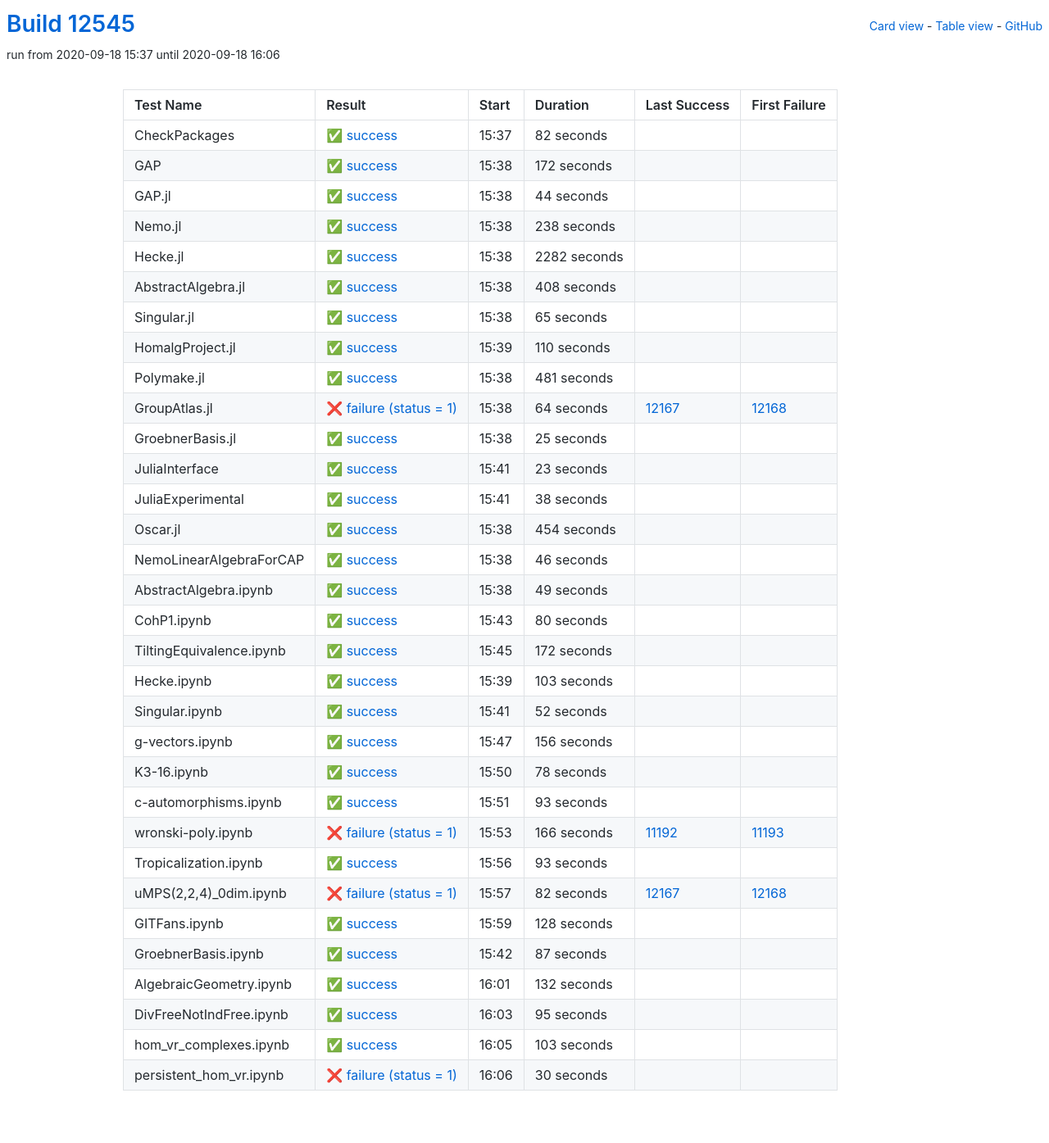
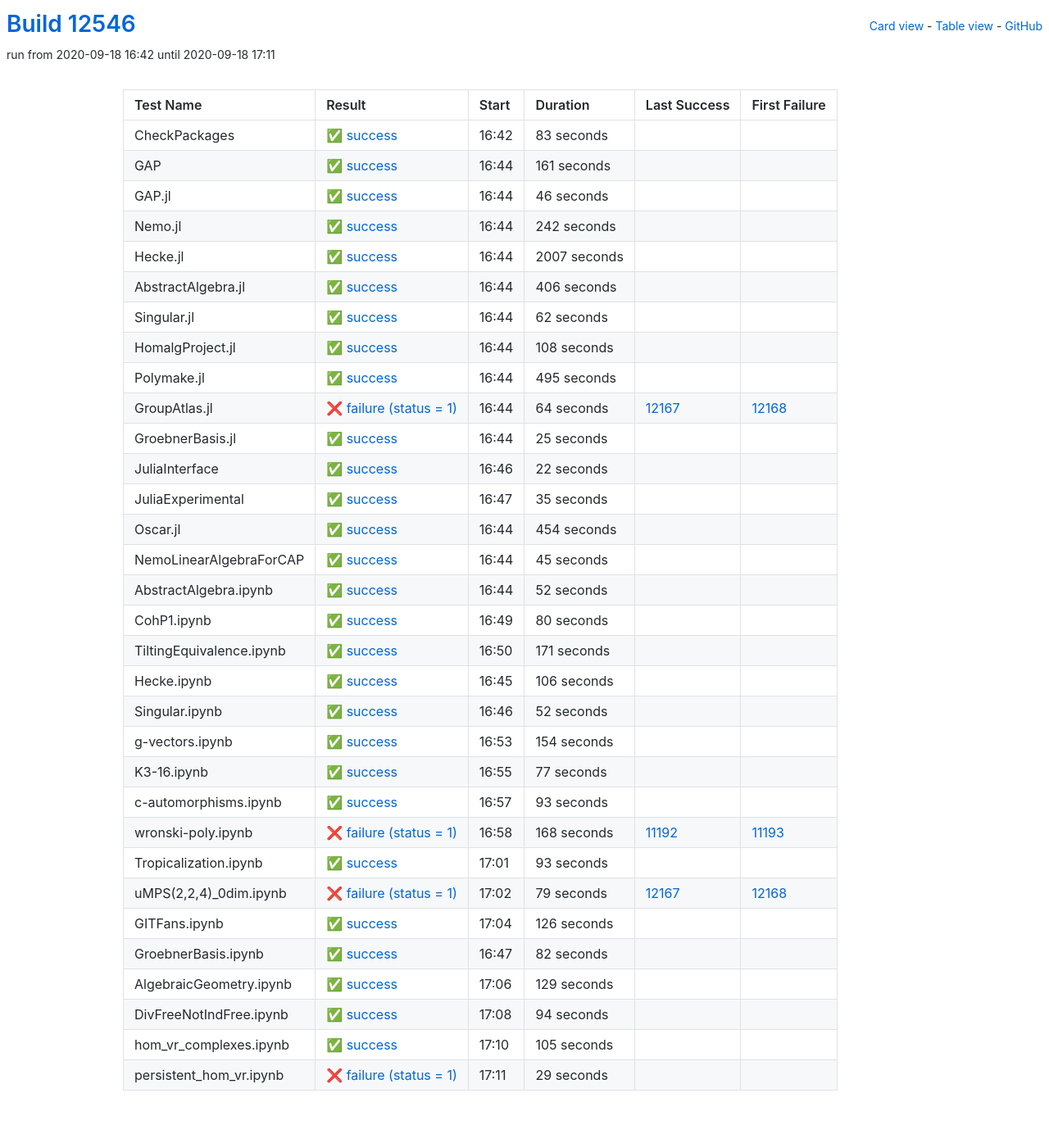
Before and after one commit to oscar-system/oscar-ci-status, a Jekyll site: the page built from table.html, in a window 1280 px wide. Shown: the whole page at 82% size. Built offline with Jekyll 4.4.1, drawn with Linux system fonts in a browser that asks for light colours.

Commit message:
Build #12546

```diff
--- a/_data/ci.yml
+++ b/_data/ci.yml
@@ -1,6 +1,6 @@
 ---
-build: 12545
-build_url: https://oscarci.mathematik.uni-kl.de/job/oscar/12545/
+build: 12546
+build_url: https://oscarci.mathematik.uni-kl.de/job/oscar/12546/
 job: oscar
 organization: oscar-system
 repo: oscar-ci-status
@@ -8,116 +8,116 @@
 tests:
 - name: CheckPackages
   id: checkpackages
-  log: https://oscarci.mathematik.uni-kl.de/job/oscar/12545/artifact/logs/build-12545/CheckPackages.log
-  start: 2020-09-18 15:37
+  log: https://oscarci.mathematik.uni-kl.de/job/oscar/12546/artifact/logs/build-12546/CheckPackages.log
+  start: 2020-09-18 16:42
   success: true
   exitcode: 0
   status: success
-  duration: 82
+  duration: 83
   last_success: false
   last_success_url:
   first_failure: false
   first_failure_url:
 - name: GAP
   id: gap
-  log: https://oscarci.mathematik.uni-kl.de/job/oscar/12545/artifact/logs/build-12545/GAP.log
-  start: 2020-09-18 15:38
+  log: https://oscarci.mathematik.uni-kl.de/job/oscar/12546/artifact/logs/build-12546/GAP.log
+  start: 2020-09-18 16:44
   success: true
   exitcode: 0
   status: success
-  duration: 172
+  duration: 161
   last_success: false
   last_success_url:
   first_failure: false
   first_failure_url:
 - name: GAP.jl
   id: gap-jl
-  log: https://oscarci.mathematik.uni-kl.de/job/oscar/12545/artifact/logs/build-12545/GAP.jl.log
-  start: 2020-09-18 15:38
+  log: https://oscarci.mathematik.uni-kl.de/job/oscar/12546/artifact/logs/build-12546/GAP.jl.log
+  start: 2020-09-18 16:44
   success: true
   exitcode: 0
   status: success
-  duration: 44
+  duration: 46
   last_success: false
   last_success_url:
   first_failure: false
   first_failure_url:
 - name: Nemo.jl
   id: nemo-jl
-  log: https://oscarci.mathematik.uni-kl.de/job/oscar/12545/artifact/logs/build-12545/Nemo.jl.log
-  start: 2020-09-18 15:38
+  log: https://oscarci.mathematik.uni-kl.de/job/oscar/12546/artifact/logs/build-12546/Nemo.jl.log
+  start: 2020-09-18 16:44
   success: true
   exitcode: 0
   status: success
-  duration: 238
+  duration: 242
   last_success: false
   last_success_url:
   first_failure: false
   first_failure_url:
 - name: Hecke.jl
   id: hecke-jl
-  log: https://oscarci.mathematik.uni-kl.de/job/oscar/12545/artifact/logs/build-12545/Hecke.jl.log
-  start: 2020-09-18 15:38
+  log: https://oscarci.mathematik.uni-kl.de/job/oscar/12546/artifact/logs/build-12546/Hecke.jl.log
+  start: 2020-09-18 16:44
   success: true
   exitcode: 0
   status: success
-  duration: 2282
+  duration: 2007
   last_success: false
   last_success_url:
   first_failure: false
   first_failure_url:
 - name: AbstractAlgebra.jl
   id: abstractalgebra-jl
-  log: https://oscarci.mathematik.uni-kl.de/job/oscar/12545/artifact/logs/build-12545/AbstractAlgebra.jl.log
-  start: 2020-09-18 15:38
+  log: https://oscarci.mathematik.uni-kl.de/job/oscar/12546/artifact/logs/build-12546/AbstractAlgebra.jl.log
+  start: 2020-09-18 16:44
   success: true
   exitcode: 0
   status: success
-  duration: 408
+  duration: 406
   last_success: false
   last_success_url:
   first_failure: false
   first_failure_url:
 - name: Singular.jl
   id: singular-jl
-  log: https://oscarci.mathematik.uni-kl.de/job/oscar/12545/artifact/logs/build-12545/Singular.jl.log
-  start: 2020-09-18 15:38
+  log: https://oscarci.mathematik.uni-kl.de/job/oscar/12546/artifact/logs/build-12546/Singular.jl.log
+  start: 2020-09-18 16:44
   success: true
   exitcode: 0
   status: success
-  duration: 65
+  duration: 62
   last_success: false
   last_success_url:
   first_failure: false
   first_failure_url:
 - name: HomalgProject.jl
   id: homalgproject-jl
-  log: https://oscarci.mathematik.uni-kl.de/job/oscar/12545/artifact/logs/build-12545/HomalgProject.jl.log
-  start: 2020-09-18 15:39
+  log: https://oscarci.mathematik.uni-kl.de/job/oscar/12546/artifact/logs/build-12546/HomalgProject.jl.log
+  start: 2020-09-18 16:44
   success: true
   exitcode: 0
   status: success
-  duration: 110
+  duration: 108
   last_success: false
   last_success_url:
   first_failure: false
   first_failure_url:
 - name: Polymake.jl
   id: polymake-jl
-  log: https://oscarci.mathematik.uni-kl.de/job/oscar/12545/artifact/logs/build-12545/Polymake.jl.log
-  start: 2020-09-18 15:38
+  log: https://oscarci.mathematik.uni-kl.de/job/oscar/12546/artifact/logs/build-12546/Polymake.jl.log
+  start: 2020-09-18 16:44
   success: true
   exitcode: 0
   status: success
-  duration: 481
+  duration: 495
   last_success: false
   last_success_url:
   first_failure: false
   first_failure_url:
 - name: GroupAtlas.jl
   id: groupatlas-jl
-  log: https://oscarci.mathematik.uni-kl.de/job/oscar/12545/artifact/logs/build-12545/GroupAtlas.jl.log
-  start: 2020-09-18 15:38
+  log: https://oscarci.mathematik.uni-kl.de/job/oscar/12546/artifact/logs/build-12546/GroupAtlas.jl.log
+  start: 2020-09-18 16:44
   success: false
   exitcode: 1
   status: failure
@@ -128,8 +128,8 @@
   first_failure_url: https://oscarci.mathematik.uni-kl.de/job/oscar/12168/
 - name: GroebnerBasis.jl
   id: groebnerbasis-jl
-  log: https://oscarci.mathematik.uni-kl.de/job/oscar/12545/artifact/logs/build-12545/GroebnerBasis.jl.log
-  start: 2020-09-18 15:38
+  log: https://oscarci.mathematik.uni-kl.de/job/oscar/12546/artifact/logs/build-12546/GroebnerBasis.jl.log
+  start: 2020-09-18 16:44
   success: true
   exitcode: 0
   status: success
@@ -140,32 +140,32 @@
   first_failure_url:
 - name: JuliaInterface
   id: juliainterface
-  log: https://oscarci.mathematik.uni-kl.de/job/oscar/12545/artifact/logs/build-12545/JuliaInterface.log
-  start: 2020-09-18 15:41
+  log: https://oscarci.mathematik.uni-kl.de/job/oscar/12546/artifact/logs/build-12546/JuliaInterface.log
+  start: 2020-09-18 16:46
   success: true
   exitcode: 0
   status: success
-  duration: 23
+  duration: 22
   last_success: false
   last_success_url:
   first_failure: false
   first_failure_url:
 - name: JuliaExperimental
   id: juliaexperimental
-  log: https://oscarci.mathematik.uni-kl.de/job/oscar/12545/artifact/logs/build-12545/JuliaExperimental.log
-  start: 2020-09-18 15:41
+  log: https://oscarci.mathematik.uni-kl.de/job/oscar/12546/artifact/logs/build-12546/JuliaExperimental.log
+  start: 2020-09-18 16:47
   success: true
   exitcode: 0
   status: success
-  duration: 38
+  duration: 35
   last_success: false
   last_success_url:
   first_failure: false
   first_failure_url:
 - name: Oscar.jl
   id: oscar-jl
-  log: https://oscarci.mathematik.uni-kl.de/job/oscar/12545/artifact/logs/build-12545/Oscar.jl.log
-  start: 2020-09-18 15:38
+  log: https://oscarci.mathematik.uni-kl.de/job/oscar/12546/artifact/logs/build-12546/Oscar.jl.log
+  start: 2020-09-18 16:44
   success: true
   exitcode: 0
   status: success
@@ -176,32 +176,32 @@
   first_failure_url:
 - name: NemoLinearAlgebraForCAP
   id: nemolinearalgebraforcap
-  log: https://oscarci.mathematik.uni-kl.de/job/oscar/12545/artifact/logs/build-12545/NemoLinearAlgebraForCAP.log
-  start: 2020-09-18 15:38
+  log: https://oscarci.mathematik.uni-kl.de/job/oscar/12546/artifact/logs/build-12546/NemoLinearAlgebraForCAP.log
+  start: 2020-09-18 16:44
   success: true
   exitcode: 0
   status: success
-  duration: 46
+  duration: 45
   last_success: false
   last_success_url:
   first_failure: false
   first_failure_url:
 - name: AbstractAlgebra.ipynb
   id: abstractalgebra-ipynb
-  log: https://oscarci.mathematik.uni-kl.de/job/oscar/12545/artifact/logs/build-12545/AbstractAlgebra.ipynb.log
-  start: 2020-09-18 15:38
+  log: https://oscarci.mathematik.uni-kl.de/job/oscar/12546/artifact/logs/build-12546/AbstractAlgebra.ipynb.log
+  start: 2020-09-18 16:44
   success: true
   exitcode: 0
   status: success
-  duration: 49
+  duration: 52
   last_success: false
   last_success_url:
   first_failure: false
   first_failure_url:
 - name: CohP1.ipynb
   id: cohp1-ipynb
-  log: https://oscarci.mathematik.uni-kl.de/job/oscar/12545/artifact/logs/build-12545/CohP1.ipynb.log
-  start: 2020-09-18 15:43
+  log: https://oscarci.mathematik.uni-kl.de/job/oscar/12546/artifact/logs/build-12546/CohP1.ipynb.log
+  start: 2020-09-18 16:49
   success: true
   exitcode: 0
   status: success
@@ -212,32 +212,32 @@
   first_failure_url:
 - name: TiltingEquivalence.ipynb
   id: tiltingequivalence-ipynb
-  log: https://oscarci.mathematik.uni-kl.de/job/oscar/12545/artifact/logs/build-12545/TiltingEquivalence.ipynb.log
-  start: 2020-09-18 15:45
+  log: https://oscarci.mathematik.uni-kl.de/job/oscar/12546/artifact/logs/build-12546/TiltingEquivalence.ipynb.log
+  start: 2020-09-18 16:50
   success: true
   exitcode: 0
   status: success
-  duration: 172
+  duration: 171
   last_success: false
   last_success_url:
   first_failure: false
   first_failure_url:
 - name: Hecke.ipynb
   id: hecke-ipynb
-  log: https://oscarci.mathematik.uni-kl.de/job/oscar/12545/artifact/logs/build-12545/Hecke.ipynb.log
-  start: 2020-09-18 15:39
+  log: https://oscarci.mathematik.uni-kl.de/job/oscar/12546/artifact/logs/build-12546/Hecke.ipynb.log
+  start: 2020-09-18 16:45
   success: true
   exitcode: 0
   status: success
-  duration: 103
+  duration: 106
   last_success: false
   last_success_url:
   first_failure: false
   first_failure_url:
 - name: Singular.ipynb
   id: singular-ipynb
-  log: https://oscarci.mathematik.uni-kl.de/job/oscar/12545/artifact/logs/build-12545/Singular.ipynb.log
-  start: 2020-09-18 15:41
+  log: https://oscarci.mathematik.uni-kl.de/job/oscar/12546/artifact/logs/build-12546/Singular.ipynb.log
+  start: 2020-09-18 16:46
   success: true
   exitcode: 0
   status: success
@@ -248,32 +248,32 @@
   first_failure_url:
 - name: g-vectors.ipynb
   id: g-vectors-ipynb
-  log: https://oscarci.mathematik.uni-kl.de/job/oscar/12545/artifact/logs/build-12545/g-vectors.ipynb.log
-  start: 2020-09-18 15:47
+  log: https://oscarci.mathematik.uni-kl.de/job/oscar/12546/artifact/logs/build-12546/g-vectors.ipynb.log
+  start: 2020-09-18 16:53
   success: true
   exitcode: 0
   status: success
-  duration: 156
+  duration: 154
   last_success: false
   last_success_url:
   first_failure: false
   first_failure_url:
 - name: K3-16.ipynb
   id: k3-16-ipynb
-  log: https://oscarci.mathematik.uni-kl.de/job/oscar/12545/artifact/logs/build-12545/K3-16.ipynb.log
-  start: 2020-09-18 15:50
+  log: https://oscarci.mathematik.uni-kl.de/job/oscar/12546/artifact/logs/build-12546/K3-16.ipynb.log
+  start: 2020-09-18 16:55
   success: true
   exitcode: 0
   status: success
-  duration: 78
+  duration: 77
   last_success: false
   last_success_url:
   first_failure: false
   first_failure_url:
 - name: c-automorphisms.ipynb
   id: c-automorphisms-ipynb
-  log: https://oscarci.mathematik.uni-kl.de/job/oscar/12545/artifact/logs/build-12545/c-automorphisms.ipynb.log
-  start: 2020-09-18 15:51
+  log: https://oscarci.mathematik.uni-kl.de/job/oscar/12546/artifact/logs/build-12546/c-automorphisms.ipynb.log
+  start: 2020-09-18 16:57
   success: true
   exitcode: 0
   status: success
@@ -284,20 +284,20 @@
   first_failure_url:
 - name: wronski-poly.ipynb
   id: wronski-poly-ipynb
-  log: https://oscarci.mathematik.uni-kl.de/job/oscar/12545/artifact/logs/build-12545/wronski-poly.ipynb.log
-  start: 2020-09-18 15:53
+  log: https://oscarci.mathematik.uni-kl.de/job/oscar/12546/artifact/logs/build-12546/wronski-poly.ipynb.log
+  start: 2020-09-18 16:58
   success: false
   exitcode: 1
   status: failure
-  duration: 166
+  duration: 168
   last_success: 11192
   last_success_url: https://oscarci.mathematik.uni-kl.de/job/oscar/11192/
   first_failure: 11193
   first_failure_url: https://oscarci.mathematik.uni-kl.de/job/oscar/11193/
 - name: Tropicalization.ipynb
   id: tropicalization-ipynb
-  log: https://oscarci.mathematik.uni-kl.de/job/oscar/12545/artifact/logs/build-12545/Tropicalization.ipynb.log
-  start: 2020-09-18 15:56
+  log: https://oscarci.mathematik.uni-kl.de/job/oscar/12546/artifact/logs/build-12546/Tropicalization.ipynb.log
+  start: 2020-09-18 17:01
   success: true
   exitcode: 0
   status: success
@@ -308,84 +308,84 @@
   first_failure_url:
 - name: uMPS(2,2,4)_0dim.ipynb
   id: umps-2-2-4-0dim-ipynb
-  log: https://oscarci.mathematik.uni-kl.de/job/oscar/12545/artifact/logs/build-12545/uMPS-2-2-4-_0dim.ipynb.log
-  start: 2020-09-18 15:57
+  log: https://oscarci.mathematik.uni-kl.de/job/oscar/12546/artifact/logs/build-12546/uMPS-2-2-4-_0dim.ipynb.log
+  start: 2020-09-18 17:02
   success: false
   exitcode: 1
   status: failure
-  duration: 82
+  duration: 79
   last_success: 12167
   last_success_url: https://oscarci.mathematik.uni-kl.de/job/oscar/12167/
   first_failure: 12168
   first_failure_url: https://oscarci.mathematik.uni-kl.de/job/oscar/12168/
 - name: GITFans.ipynb
   id: gitfans-ipynb
-  log: https://oscarci.mathematik.uni-kl.de/job/oscar/12545/artifact/logs/build-12545/GITFans.ipynb.log
-  start: 2020-09-18 15:59
+  log: https://oscarci.mathematik.uni-kl.de/job/oscar/12546/artifact/logs/build-12546/GITFans.ipynb.log
+  start: 2020-09-18 17:04
   success: true
   exitcode: 0
   status: success
-  duration: 128
+  duration: 126
   last_success: false
   last_success_url:
   first_failure: false
   first_failure_url:
 - name: GroebnerBasis.ipynb
   id: groebnerbasis-ipynb
-  log: https://oscarci.mathematik.uni-kl.de/job/oscar/12545/artifact/logs/build-12545/GroebnerBasis.ipynb.log
-  start: 2020-09-18 15:42
+  log: https://oscarci.mathematik.uni-kl.de/job/oscar/12546/artifact/logs/build-12546/GroebnerBasis.ipynb.log
+  start: 2020-09-18 16:47
   success: true
   exitcode: 0
   status: success
-  duration: 87
+  duration: 82
   last_success: false
   last_success_url:
   first_failure: false
   first_failure_url:
 - name: AlgebraicGeometry.ipynb
   id: algebraicgeometry-ipynb
-  log: https://oscarci.mathematik.uni-kl.de/job/oscar/12545/artifact/logs/build-12545/AlgebraicGeometry.ipynb.log
-  start: 2020-09-18 16:01
+  log: https://oscarci.mathematik.uni-kl.de/job/oscar/12546/artifact/logs/build-12546/AlgebraicGeometry.ipynb.log
+  start: 2020-09-18 17:06
   success: true
   exitcode: 0
   status: success
-  duration: 132
+  duration: 129
   last_success: false
   last_success_url:
   first_failure: false
   first_failure_url:
 - name: DivFreeNotIndFree.ipynb
   id: divfreenotindfree-ipynb
-  log: https://oscarci.mathematik.uni-kl.de/job/oscar/12545/artifact/logs/build-12545/DivFreeNotIndFree.ipynb.log
-  start: 2020-09-18 16:03
+  log: https://oscarci.mathematik.uni-kl.de/job/oscar/12546/artifact/logs/build-12546/DivFreeNotIndFree.ipynb.log
+  start: 2020-09-18 17:08
   success: true
   exitcode: 0
   status: success
-  duration: 95
+  duration: 94
   last_success: false
   last_success_url:
   first_failure: false
   first_failure_url:
 - name: hom_vr_complexes.ipynb
   id: hom-vr-complexes-ipynb
-  log: https://oscarci.mathematik.uni-kl.de/job/oscar/12545/artifact/logs/build-12545/hom_vr_complexes.ipynb.log
-  start: 2020-09-18 16:05
+  log: https://oscarci.mathematik.uni-kl.de/job/oscar/12546/artifact/logs/build-12546/hom_vr_complexes.ipynb.log
+  start: 2020-09-18 17:10
   success: true
   exitcode: 0
   status: success
-  duration: 103
+  duration: 105
   last_success: false
   last_success_url:
   first_failure: false
   first_failure_url:
 - name: persistent_hom_vr.ipynb
   id: persistent-hom-vr-ipynb
-  log: https://oscarci.mathematik.uni-kl.de/job/oscar/12545/artifact/logs/build-12545/persistent_hom_vr.ipynb.log
-  start: 2020-09-18 16:06
+  log: https://oscarci.mathematik.uni-kl.de/job/oscar/12546/artifact/logs/build-12546/persistent_hom_vr.ipynb.log
+  start: 2020-09-18 17:11
   success: false
   exitcode: 1
   status: failure
-  duration: 30
+  duration: 29
   last_success: false
   last_success_url:
   first_failure: false
```
Also changed, not shown: README.md.
